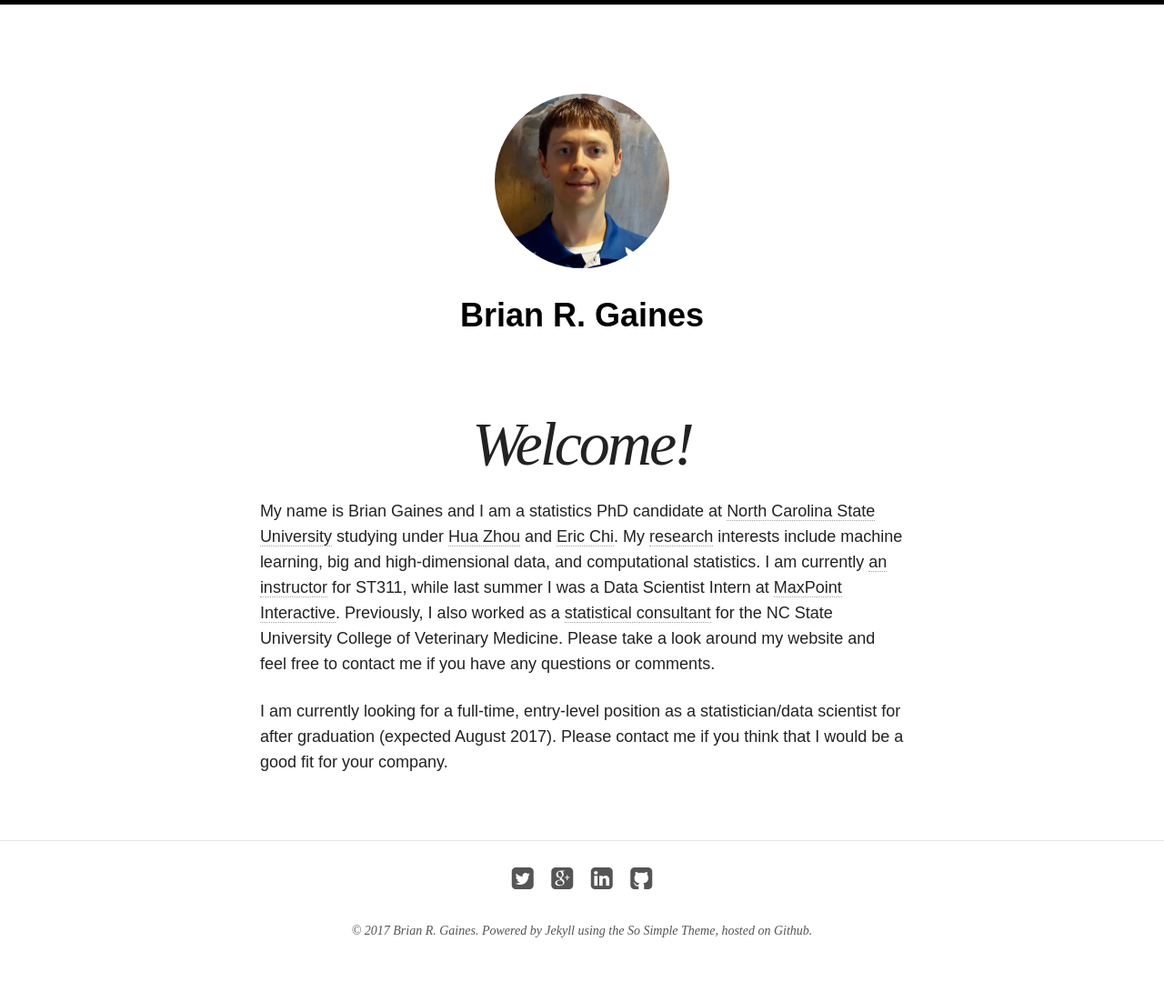
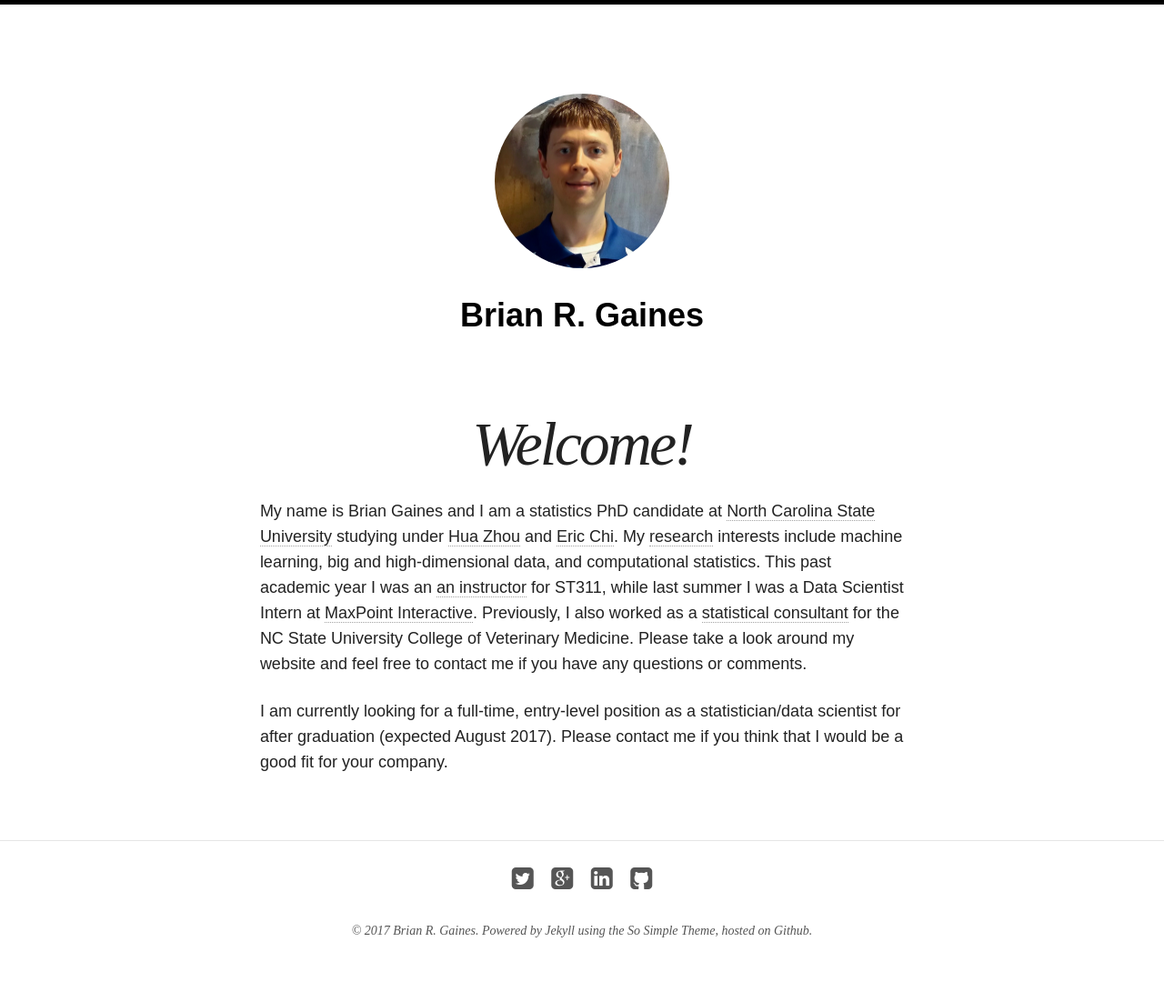
Before and after one commit to brgaines/brgaines.github.io, a Jekyll site: the page built from index.md, in a window 1280 px wide. Shown: the whole page at 91% size. Built offline with Jekyll 4.4.1, drawn with Linux system fonts in a browser that asks for light colours; nearby versions of some CDN libraries.

Commit message:
updated to reflect no longer teaching ST311

```diff
--- a/index.md
+++ b/index.md
@@ -5,6 +5,6 @@ excerpt: "Welcome to my website!"
 modified: 2016-09-19
 ---
 
-My name is Brian Gaines and I am a statistics PhD candidate at [North Carolina State University](http://www.ncsu.edu) studying under [Hua Zhou](http://hua-zhou.github.io/) and [Eric Chi](www.ericchi.com).  My [research](http://brgaines.github.io/research/) interests include machine learning, big and high-dimensional data, and computational statistics.  I am currently [an instructor](http://brgaines.github.io/teaching/) for ST311, while last summer I was a Data Scientist Intern at [MaxPoint Interactive](http://maxpoint.com/us).  Previously, I also worked as a [statistical consultant](http://brgaines.github.io/consulting/) for the NC State University College of Veterinary Medicine.  Please take a look around my website and feel free to contact me if you have any questions or comments.
+My name is Brian Gaines and I am a statistics PhD candidate at [North Carolina State University](http://www.ncsu.edu) studying under [Hua Zhou](http://hua-zhou.github.io/) and [Eric Chi](www.ericchi.com).  My [research](http://brgaines.github.io/research/) interests include machine learning, big and high-dimensional data, and computational statistics.  This past academic year I was an [an instructor](http://brgaines.github.io/teaching/) for ST311, while last summer I was a Data Scientist Intern at [MaxPoint Interactive](http://maxpoint.com/us).  Previously, I also worked as a [statistical consultant](http://brgaines.github.io/consulting/) for the NC State University College of Veterinary Medicine.  Please take a look around my website and feel free to contact me if you have any questions or comments.
 
 I am currently looking for a full-time, entry-level position as a statistician/data scientist for after graduation (expected August 2017).  Please contact me if you think that I would be a good fit for your company.
```
